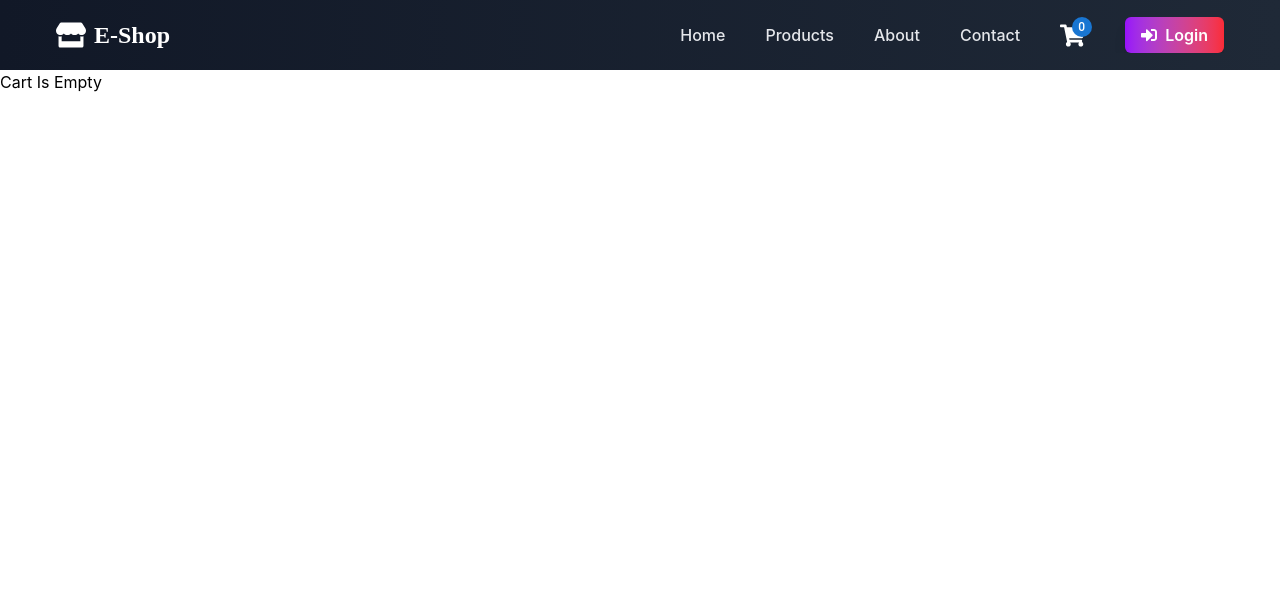
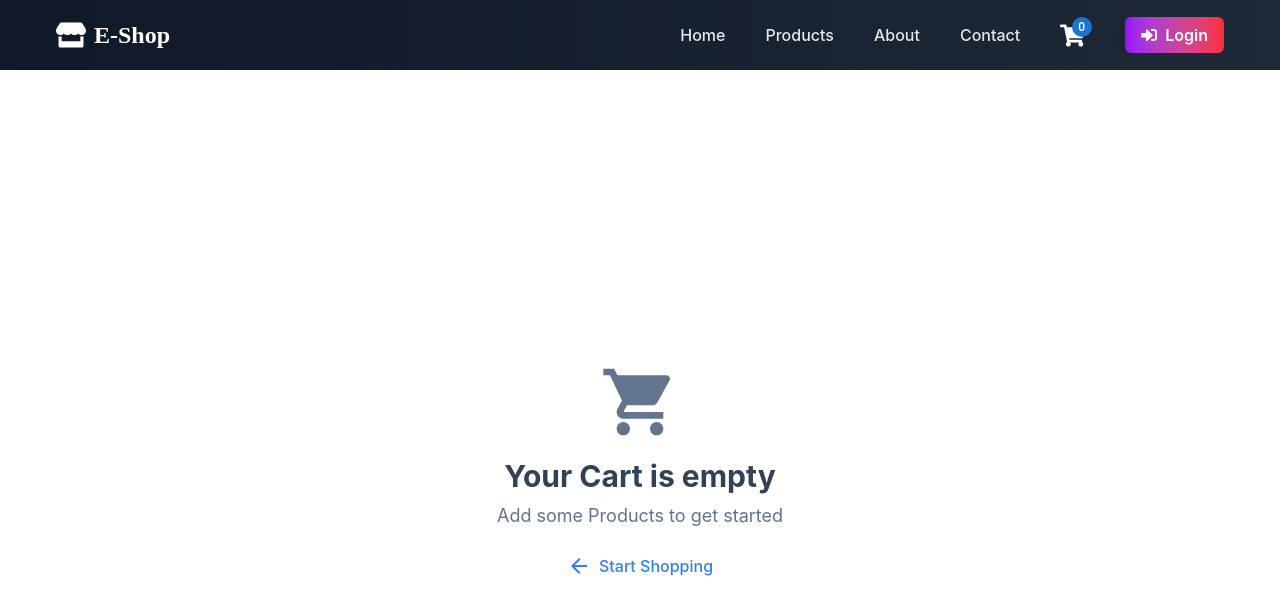
Before and after one commit to sipu45/Ecommerce_Frontend, a React (Vite) app: page /cart in a window 1280 px wide. Shown: the top 614 px of the page. Built offline with nearby package versions, Linux system fonts and the light colour scheme.

Commit message:
Setting up empty cart Page

```diff
--- a/src/components/cart/Cart.jsx
+++ b/src/components/cart/Cart.jsx
@@ -2,6 +2,7 @@
 import { useDispatch, useSelector } from "react-redux";
 import { Link } from "react-router-dom";
 import ItemContent from "./itemContent";
+import CartEmpty from "./CartEmpty";
 
 const Cart = () => {
     //  get the cart data from  react redux store
@@ -13,7 +14,7 @@
         (acc,cur) => acc + Number(cur?.specialPrice) * Number(cur?.quantity) , 0
     );
 
-    if(!cart || cart.length === 0) return <h1>Cart Is Empty</h1>;
+    if(!cart || cart.length === 0) return <CartEmpty />;
 
 
   return (
--- /dev/null
+++ b/src/components/cart/CartEmpty.jsx
@@ -0,0 +1,29 @@
+import { MdArrowBack, MdShoppingCart } from "react-icons/md";
+import { Link } from "react-router-dom";
+
+const CartEmpty = () => {
+  return (
+    <div className="min-h-200 flex flex-col items-center justify-center">
+        <div className="flex flex-col items-center">
+            <MdShoppingCart size={80} className="mb-4 text-slate-500" />
+            <div className="text-3xl font-bold text-slate-700">
+                Your Cart is empty
+            </div>
+
+            <div className="text-lg  text-slate-500 mt-2">
+                Add some Products to get started
+            </div>
+        </div>
+            <div className="mt-6">
+                <Link
+                  to="/"
+                  className="flex gap-2 items-center text-blue-500 hover:text-blue-600 transition  ">
+                     <MdArrowBack size={24} />
+                     <span className="font-medium">Start Shopping</span>
+                </Link>
+            </div>
+    </div>
+  )
+}
+
+export default CartEmpty;
--- a/src/store/actions/index.js
+++ b/src/store/actions/index.js
@@ -121,6 +121,4 @@
         toast.success(`${data.productName} remove from cart`);
         localStorage.setItem("cartItems" ,JSON.stringify(getState().carts.cart)); // updated on local Storage
 
-
-
     }
--- a/src/store/reducers/cartReducer.js
+++ b/src/store/reducers/cartReducer.js
@@ -48,4 +48,7 @@
       return state;
   }
 
+  return state ;
+
+
 };
```
